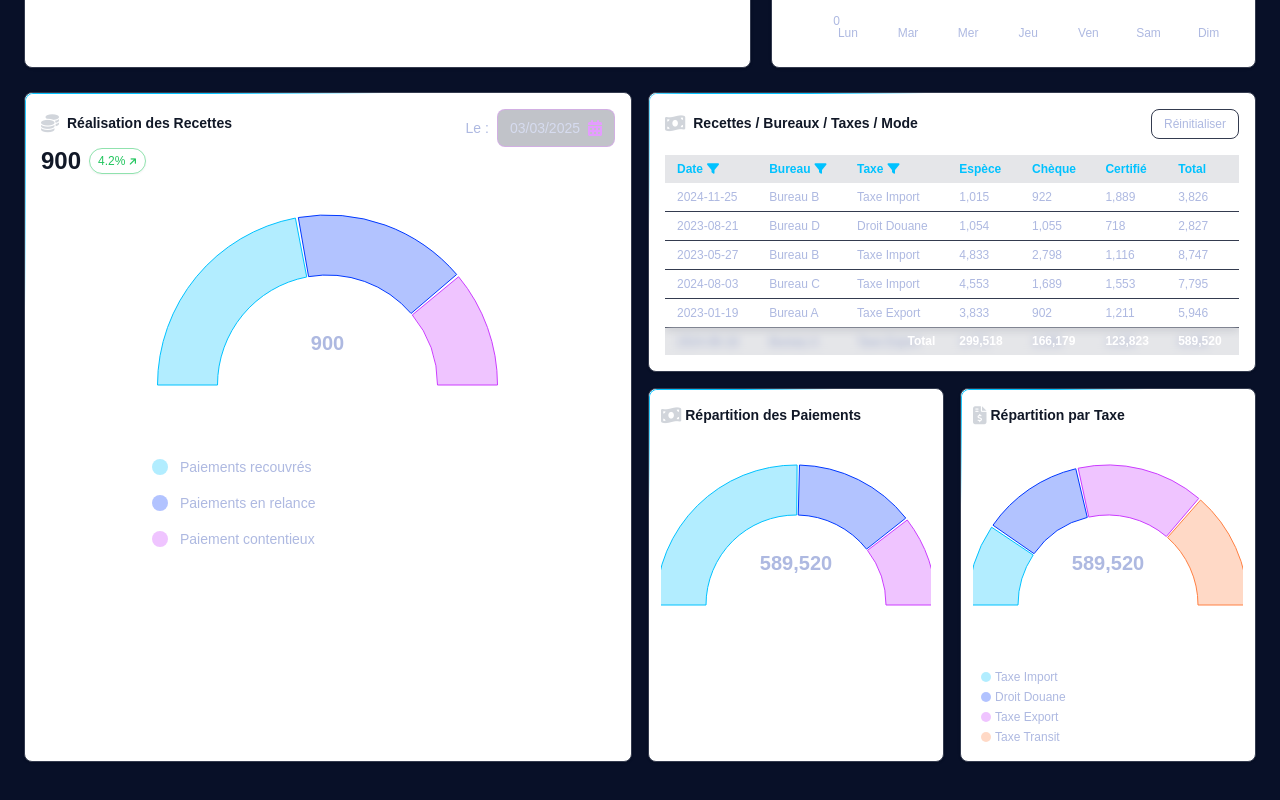
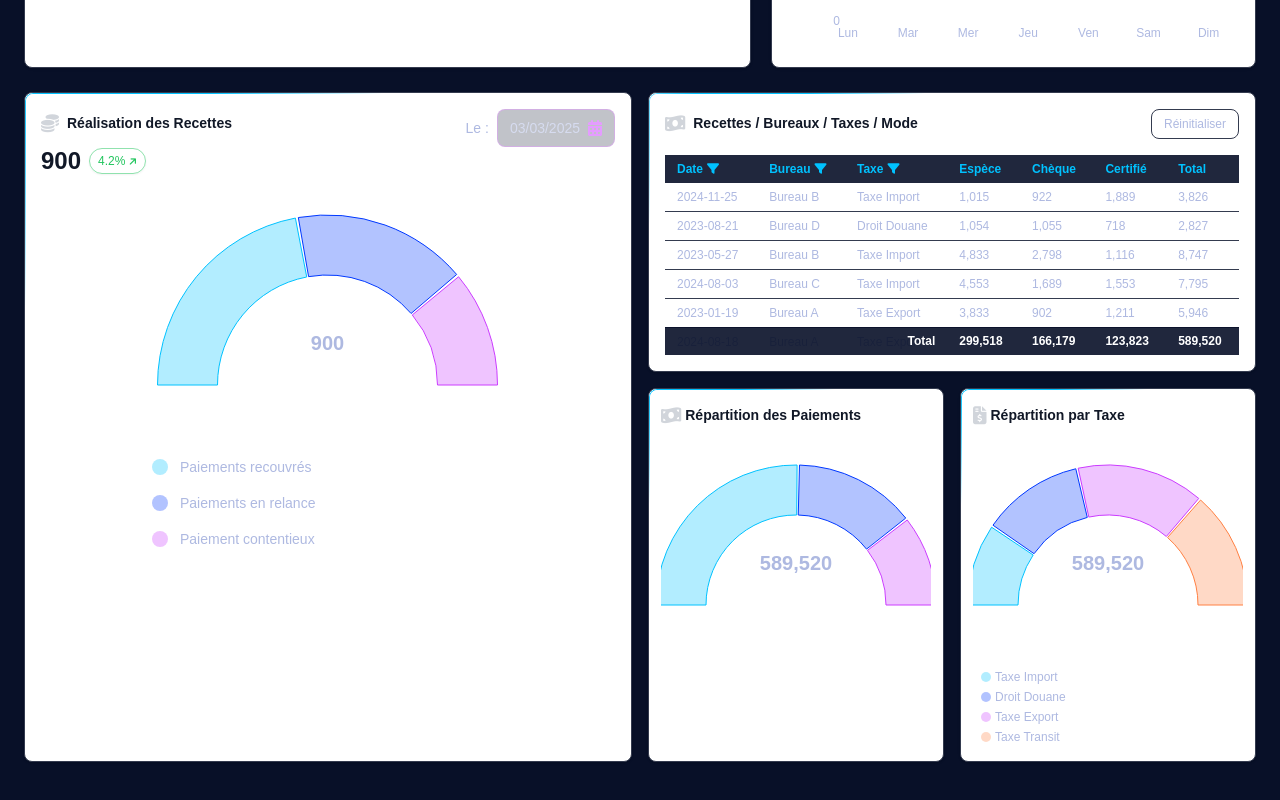
Before and after one commit to Kalixor/djib_2, a React (Vite) app: page / in a window 1280 px wide. Shown: the part 804-1604 px from the top of the page. Built offline with nearby package versions, Linux system fonts and the light colour scheme; a web font is replaced by a local one.

Commit message:
table design ok

```diff
--- a/src/components/charts/PaymentTableCard.jsx
+++ b/src/components/charts/PaymentTableCard.jsx
@@ -140,7 +140,7 @@ export default function PaymentTableCard() {
         {/* Table */}
         <div className="overflow-x-auto w-full max-h-[200px] overflow-y-auto scrollbar-thin scrollbar-thumb-[#00c2ff]/50 scrollbar-track-[#343b4f]/20">
           <table className="w-full text-xs text-left text-card-text">
-            <thead className="sticky top-0 bg-brand-800/10 backdrop-blur-sm">
+            <thead className="sticky top-0 bg-brand-800/90">
               <tr>
                 <th scope="col" className="px-3 py-1.5 text-[#00c2ff] relative">
                   <div className="flex items-center gap-1">
@@ -255,7 +255,7 @@ export default function PaymentTableCard() {
             </tbody>
             {/* Ligne des totaux */}
             <tfoot className="sticky bottom-0">
-              <tr className="bg-brand-800/10 backdrop-blur-sm border-t border-[#343b4f]">
+              <tr className="bg-brand-800/90 border-t border-[#343b4f]">
                 <td colSpan={3} className="px-3 py-1.5 font-bold text-white text-right">
                   Total
                 </td>
```
